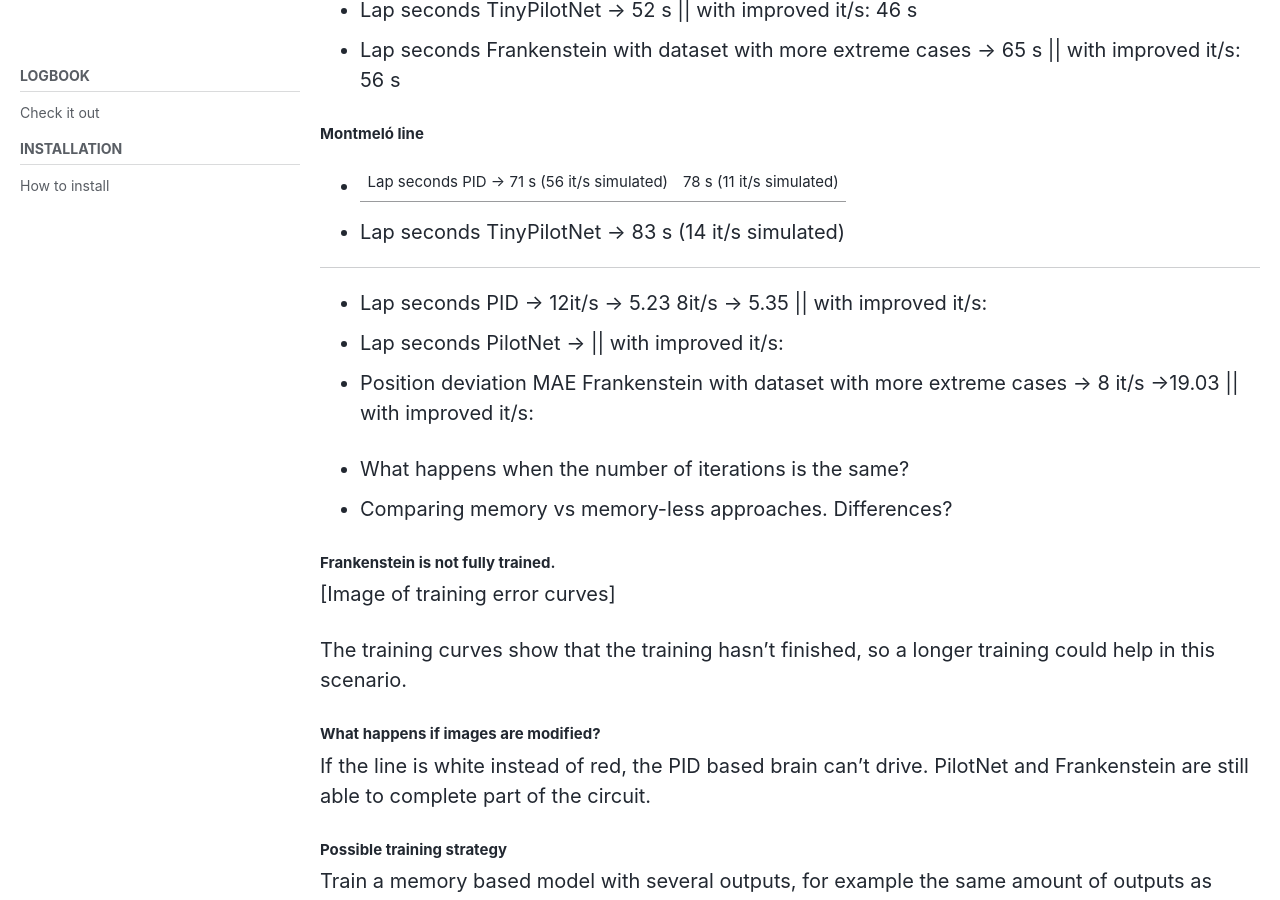
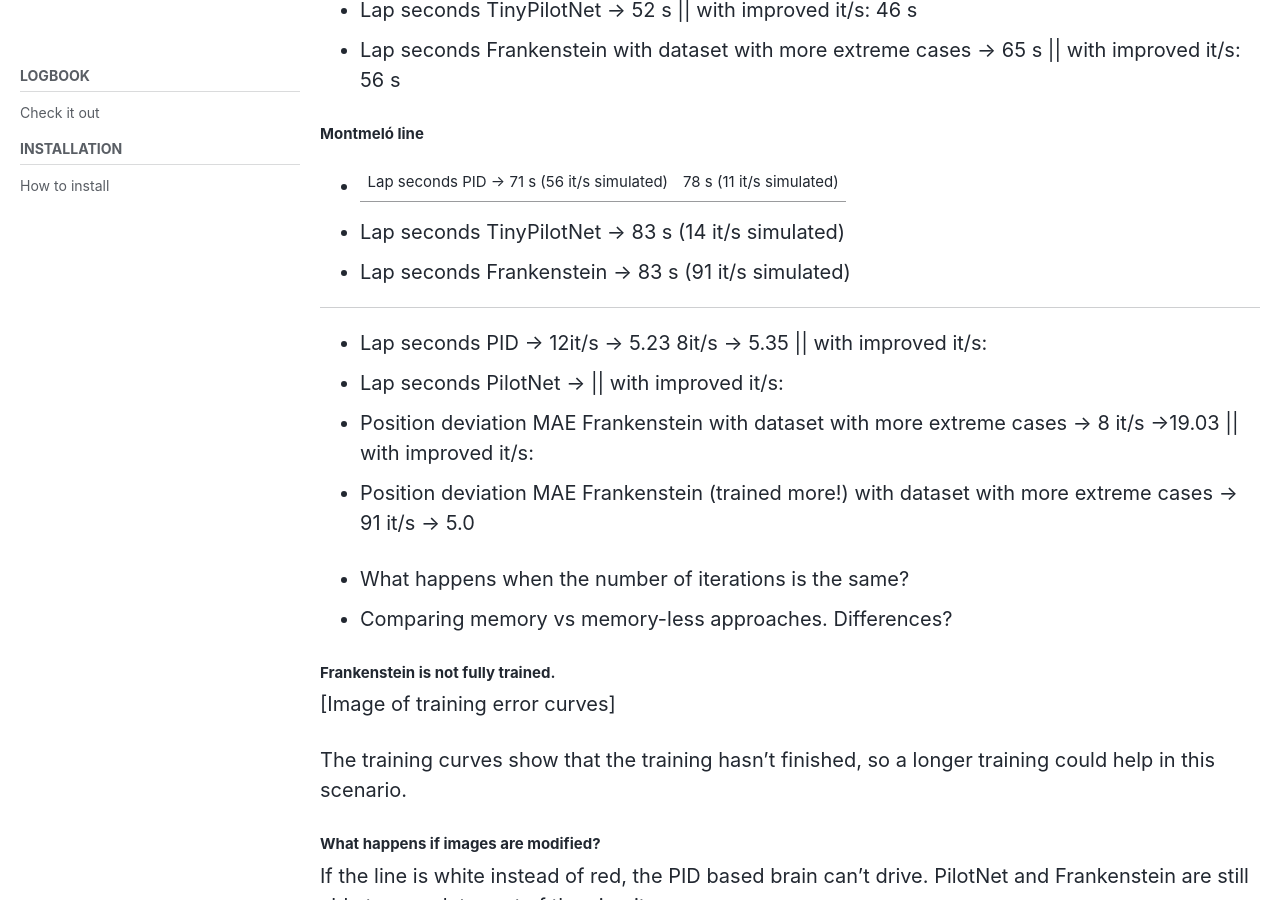
Before and after one commit to RoboticsLabURJC/2019-phd-sergio-paniego, a Jekyll site: the page built from docs/_posts/2022-04-11-preparing-paper-memory-based.md, in a window 1280 px wide and 900 px high, scrolled down 2444 px. Built offline with Jekyll 4.4.1, drawn with Linux system fonts in a browser that asks for light colours; cached includes are drawn as plain includes; nearby versions of some CDN libraries.

Commit message:
Updated blog

```diff
--- a/docs/_posts/2022-04-11-preparing-paper-memory-based.md
+++ b/docs/_posts/2022-04-11-preparing-paper-memory-based.md
@@ -265,6 +265,7 @@ inference time needed.
 
 * Lap seconds PID -> 71 s (56 it/s simulated) | 78 s (11 it/s simulated)
 * Lap seconds TinyPilotNet -> 83 s (14 it/s simulated)
+* Lap seconds Frankenstein -> 83 s (91 it/s simulated)
 
 
 ---
@@ -272,6 +273,7 @@ inference time needed.
 * Lap seconds PID -> 12it/s -> 5.23 8it/s -> 5.35 \|\|  with improved it/s:
 * Lap seconds PilotNet -> \|\|  with improved it/s:
 * Position deviation  MAE Frankenstein with dataset with more extreme cases -> 8 it/s ->19.03 \|\| with improved it/s:
+* Position deviation  MAE Frankenstein (trained more!) with dataset with more extreme cases -> 91 it/s -> 5.0
 
 
 
```
